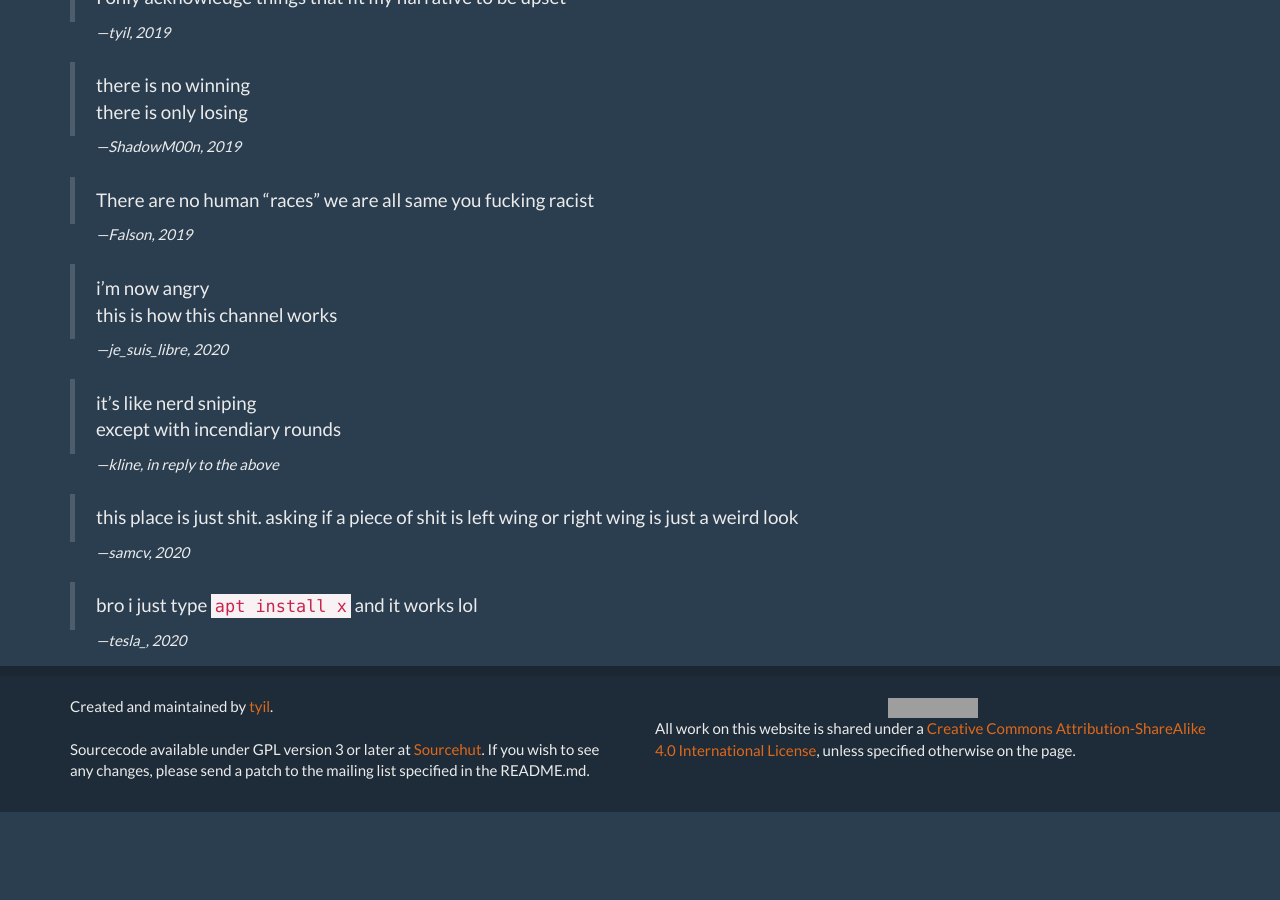
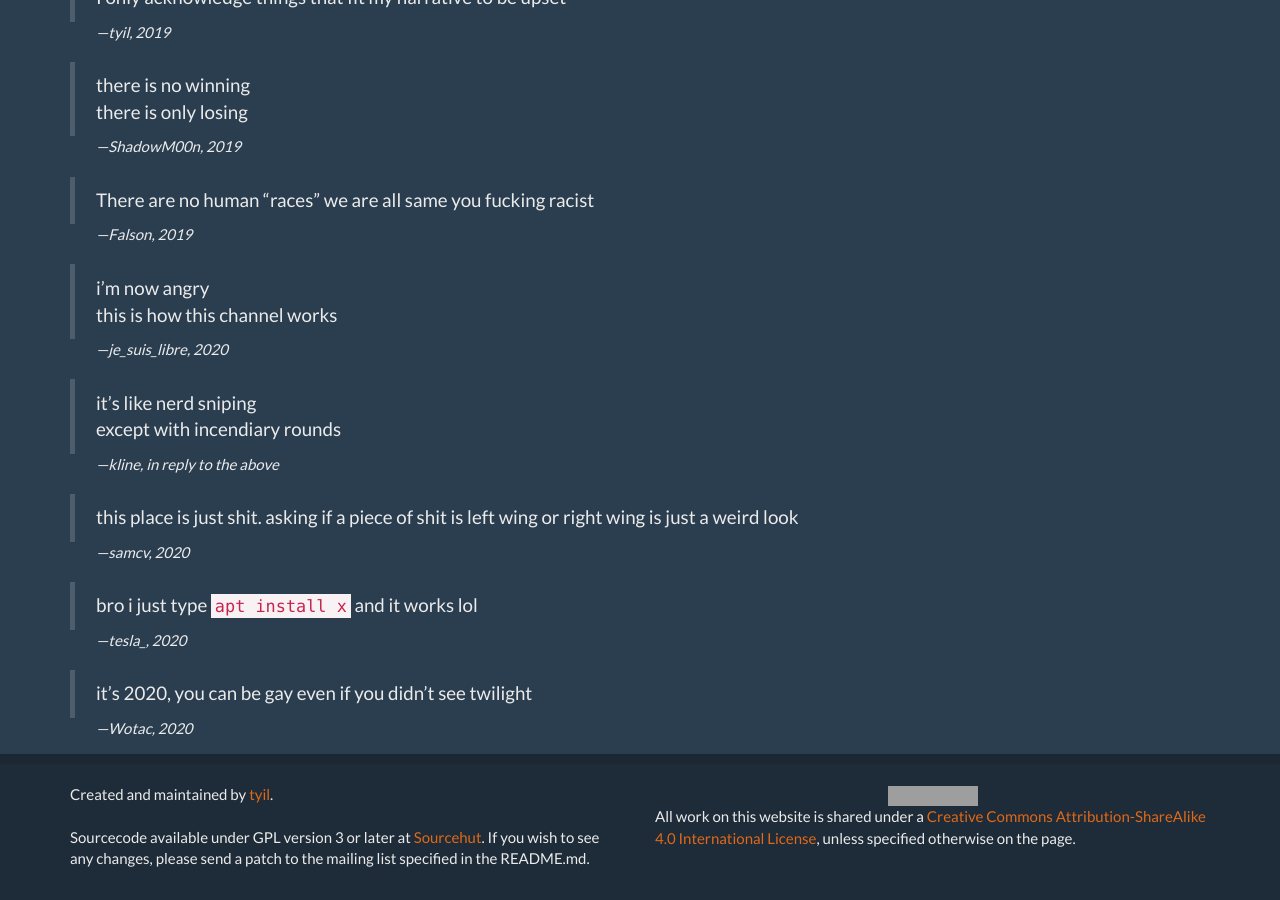
Before and after one commit to scriptkitties/fglt, a Jekyll site: the page built from irc.md, in a window 1280 px wide and 900 px high, scrolled down 763 px. Built offline with Jekyll 4.4.1, drawn with Linux system fonts in a browser that asks for light colours; before the commit the page ends 1575 px from its top, so only the background shows below that; grey boxes are pictures that could not be loaded.

Commit message:
Add a quote from Wotac about homosex

```diff
--- a/irc.md
+++ b/irc.md
@@ -63,3 +63,7 @@ connect to the IRC network.
 > bro i just type `apt install x` and it works lol
 
 —tesla_, 2020
+
+> it's 2020, you can be gay even if you didn't see twilight
+
+—Wotac, 2020
```
